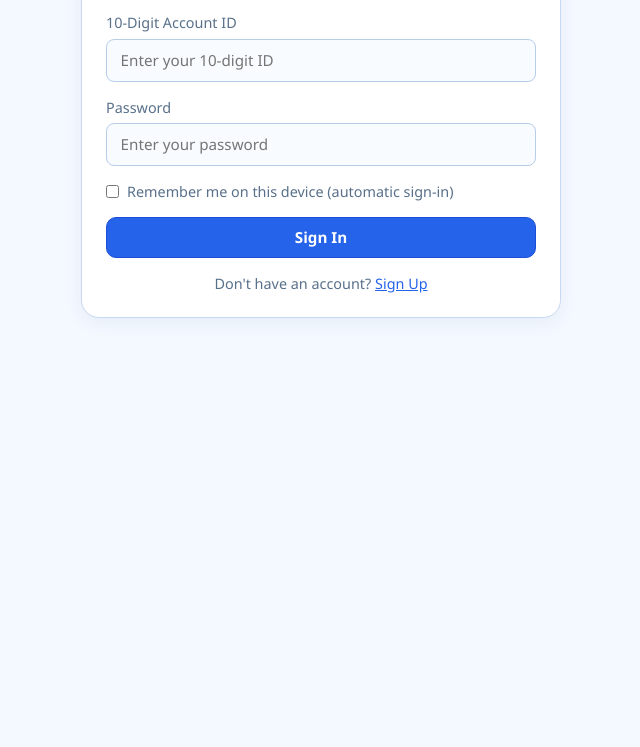
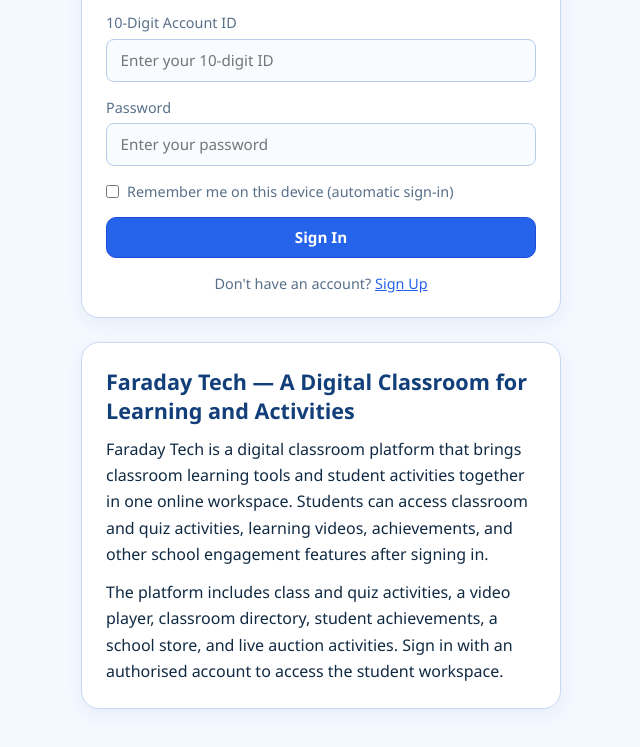
Before and after one commit to nonoymrj-debug/CT-WEBSITE-2.0, a plain HTML site: page index.html in a window 1280 px wide. Shown: the part 261-1008 px from the top of the page, without its empty margins (319-959 px from the left). Before the commit the page ends 800 px from the top, so only its background shows below. Drawn offline with nearby package versions, Linux system fonts and the light colour scheme; no server answers.

Commit message:
Add public Faraday Tech homepage introduction

```diff
--- a/index.html
+++ b/index.html
@@ -530,6 +530,19 @@ html{scroll-behavior:smooth}body{background:var(--ft-pale)!important;color:var(-
                     Don't have an account? <a href="#" onclick="toggleAuthMode(event)" style="color: var(--accent);">Sign Up</a>
                 </p>
             </div>
+
+            <!-- Public homepage information. This stays inside the signed-out view. -->
+            <section class="card" aria-labelledby="publicIntroTitle" style="margin-top: 1rem; text-align: left;">
+                <h1 id="publicIntroTitle" style="font-size: 1.35rem; line-height: 1.35; color: #123f7a; margin-bottom: .65rem;">
+                    Faraday Tech — A Digital Classroom for Learning and Activities
+                </h1>
+                <p style="line-height: 1.65; margin-bottom: .7rem;">
+                    Faraday Tech is a digital classroom platform that brings classroom learning tools and student activities together in one online workspace. Students can access classroom and quiz activities, learning videos, achievements, and other school engagement features after signing in.
+                </p>
+                <p style="line-height: 1.65; margin-bottom: 0;">
+                    The platform includes class and quiz activities, a video player, classroom directory, student achievements, a school store, and live auction activities. Sign in with an authorised account to access the student workspace.
+                </p>
+            </section>
         </div>
 
         <!-- Auth View: Sign Up -->
```
